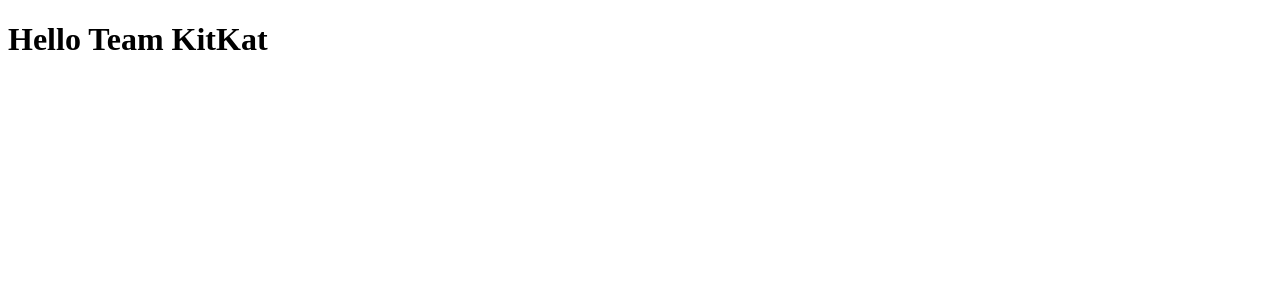
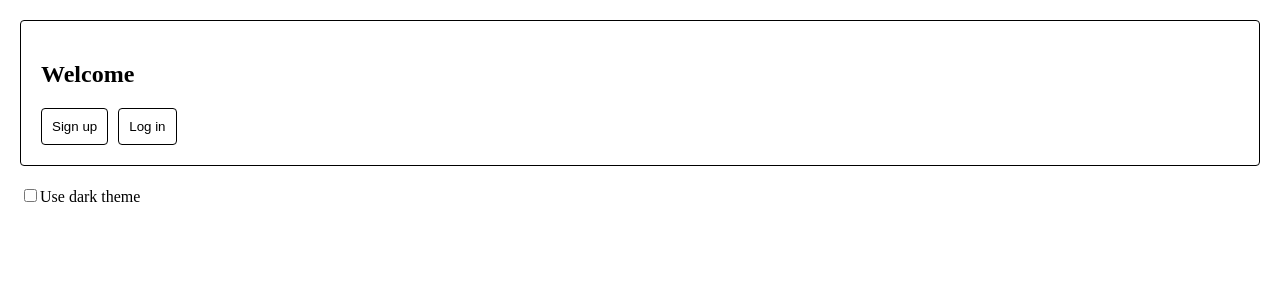
Before and after one commit to sundhargopal2015/tem-kitkat-sample, a React (Create React App) app: page / in a window 1280 px wide. Shown: the top 300 px of the page. Built offline with nearby package versions, Linux system fonts and the light colour scheme.

Commit message:
Theme with props

```diff
--- /dev/null
+++ b/src/App.css
@@ -0,0 +1,31 @@
+body {
+    margin: 20px;
+}
+.container-light,.container-dark {
+    border: 1px solid black;
+    border-radius: 4px;
+    padding: 20px;
+    color: black;
+    margin-bottom: 20px;
+    background-color: white;
+}
+
+.container-dark {
+    background-color: black;
+    border: 1px solid white;
+    color: white;
+}
+
+.button-light,.button-dark {
+    border: 1px solid black;
+    border-radius: 4px;
+    padding: 10px;
+    color: black;
+    background-color: white;
+    margin-right: 10px;
+}
+.button-dark {
+    background-color: black;
+    border: 1px solid white;
+    color: white;
+}
--- /dev/null
+++ b/src/App.js
@@ -0,0 +1,42 @@
+import { useState } from "react"
+import "./App.css";
+
+const Theme = () => {
+    const [theme, setTheme] = useState("light");
+
+    return (
+        <div>
+            <Form theme={theme} />
+            <label>
+                <input type="checkbox" onChange={() => setTheme(theme === "light" ? "dark" : "light")} />
+                Use dark theme
+            </label>
+        </div>
+    )
+}
+
+const Form = ({ theme }) => {
+    return (
+        <Panel theme={theme}>
+            <h1>Welcome</h1>
+            <Button theme={theme}>Sign up</Button>
+            <Button theme={theme}>Log in</Button>
+        </Panel>
+    )
+}
+
+const Panel = ({ theme, children }) => {
+    return (
+        <section className={`container-${theme}`}>
+            {children}
+        </section>
+    )
+}
+
+const Button = ({ theme, children }) => {
+    return (
+        <button className={`button-${theme}`}>{children}</button>
+    )
+}
+
+export default Theme;
--- a/src/index.js
+++ b/src/index.js
@@ -1,9 +1,10 @@
 import React from 'react';
 import ReactDOM from 'react-dom/client';
+import Theme from './App';
 
 const root = ReactDOM.createRoot(document.getElementById('root'));
 root.render(
   <React.StrictMode>
-    <h1>Hello Team KitKat</h1>
+    <Theme />
   </React.StrictMode>
 );
```
